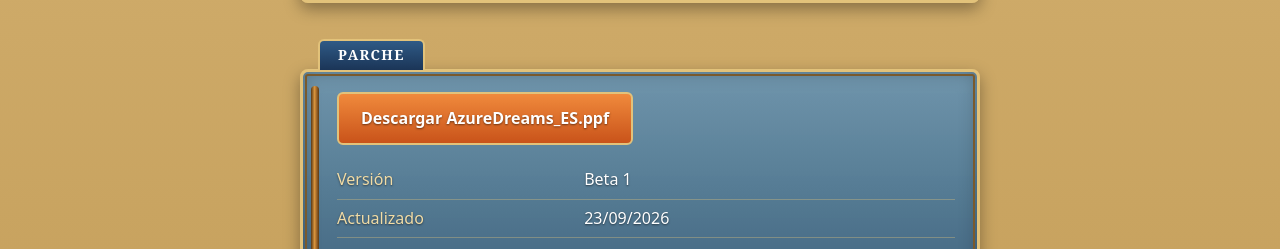
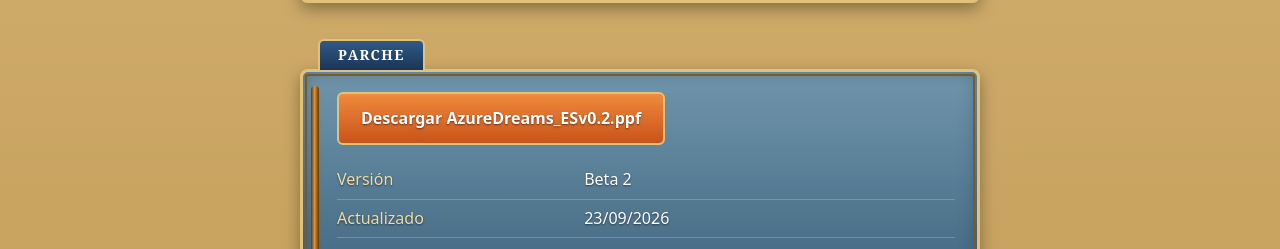
Before and after one commit to FJVERALV/Parche-traducci-n-Azure-Dreams, a plain HTML site: page index.html in a window 1280 px wide. Shown: the part 1437-1686 px from the top of the page. Drawn offline with Linux system fonts and the light colour scheme.

Commit message:
Update index.html

```diff
--- a/index.html
+++ b/index.html
@@ -122,9 +122,9 @@
   <section id="parche">
     <h2>Parche</h2>
     <div class="box">
-      <a class="btn" href="AzureDreams_ES.ppf" download>Descargar AzureDreams_ES.ppf</a>
+      <a class="btn" href="AzureDreams_ES.v0.2.ppf" download>Descargar AzureDreams_ESv0.2.ppf</a>
       <table>
-        <tr><td>Versión</td><td>Beta 1</td></tr>
+        <tr><td>Versión</td><td>Beta 2</td></tr>
         <tr><td>Actualizado</td><td>23/09/2026</td></tr>
         <tr><td>Tamaño</td><td>640 KB</td></tr>
         <tr><td>Formato</td><td>PPF 3.0</td></tr>
```
